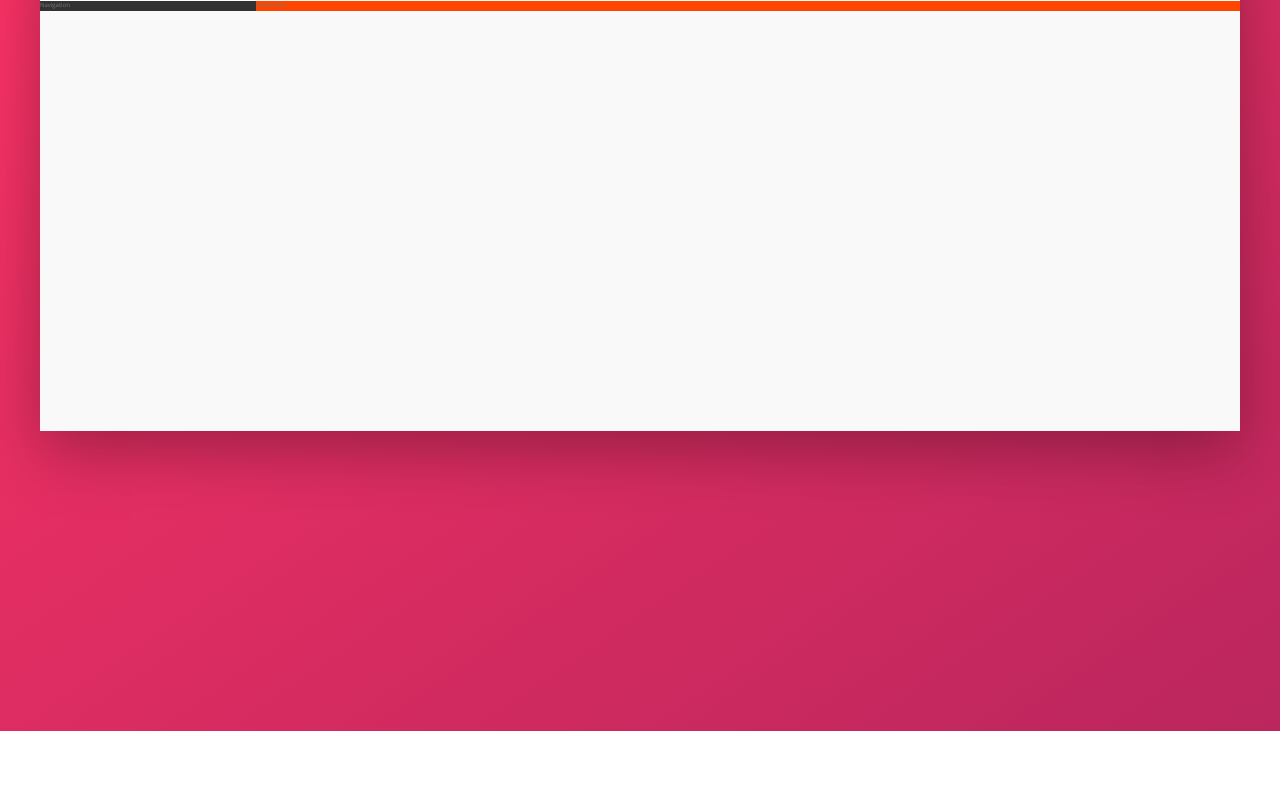
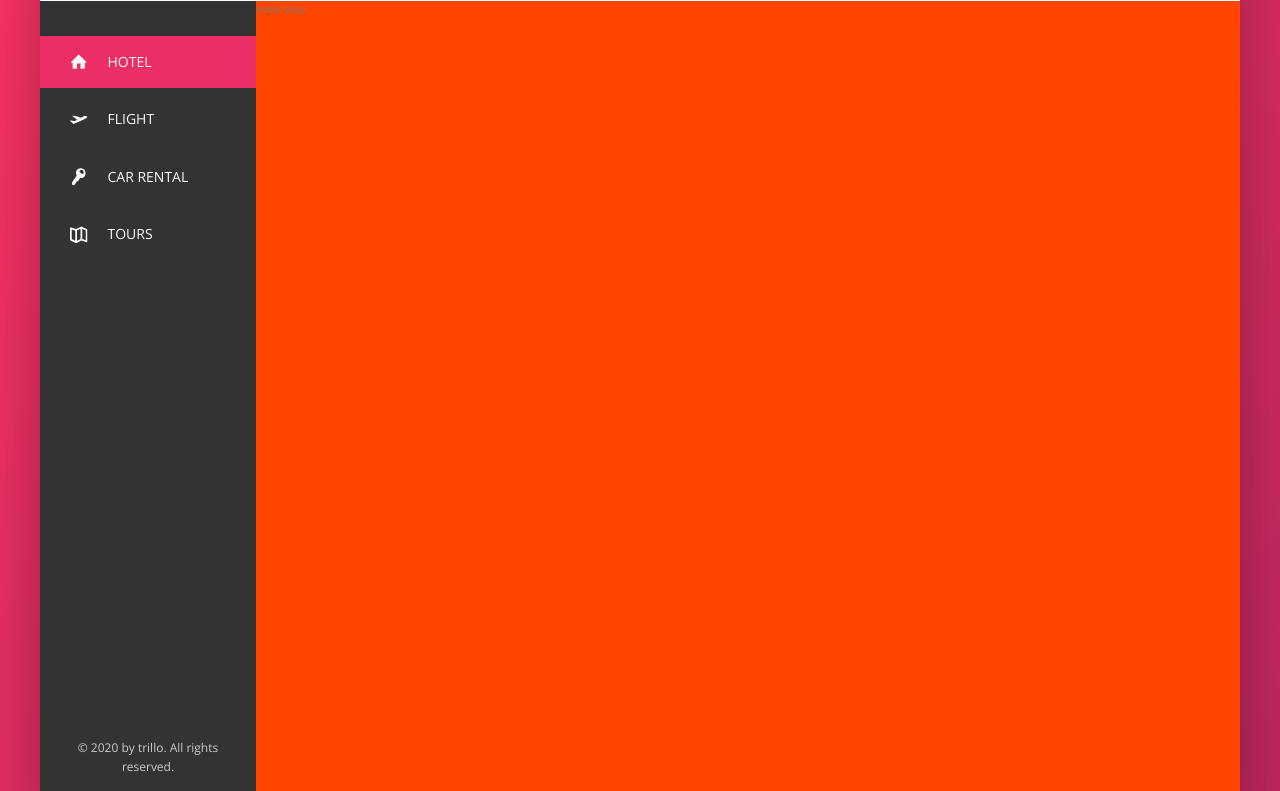
Before and after one commit to UsamaZuberi/Trillo, a website: page index.html in a window 1280 px wide. Shown: the part 149-940 px from the top of the page. Before the commit the page ends 880 px from the top, so only its background shows below. Drawn offline with nearby package versions, Linux system fonts and the light colour scheme.

Commit message:
Sidebar Designed

```diff
--- a/index.html
+++ b/index.html
@@ -1,5 +1,6 @@
 <!DOCTYPE html>
 <html lang="en">
+
 <head>
     <meta charset="UTF-8">
     <meta name="viewport" content="width=device-width, initial-scale=1.0">
@@ -10,6 +11,7 @@
 
     <title>trillo &mdash; Your all-in-one booking app</title>
 </head>
+
 <body>
     <div class="container">
         <header class="header">
@@ -46,7 +48,44 @@
 
         <div class="content">
             <nav class="sidebar">
-                    Navigation
+                <ul class="side-nav">
+                    <li class="side-nav__item side-nav__item--active">
+                        <a href="#" class="side-nav__link">
+                            <svg class="side-nav__icon">
+                                <use xlink:href="img/sprite.svg#icon-home"></use>
+                            </svg>
+                            <span>Hotel</span>
+                        </a>
+                    </li>
+                    <li class="side-nav__item">
+                        <a href="#" class="side-nav__link">
+                            <svg class="side-nav__icon">
+                                <use xlink:href="img/sprite.svg#icon-aircraft-take-off"></use>
+                            </svg>
+                            <span>Flight</span>
+                        </a>
+                    </li>
+                    <li class="side-nav__item">
+                        <a href="#" class="side-nav__link">
+                            <svg class="side-nav__icon">
+                                <use xlink:href="img/sprite.svg#icon-key"></use>
+                            </svg>
+                            <span>Car rental</span>
+                        </a>
+                    </li>
+                    <li class="side-nav__item">
+                        <a href="#" class="side-nav__link">
+                            <svg class="side-nav__icon">
+                                <use xlink:href="img/sprite.svg#icon-map"></use>
+                            </svg>
+                            <span>Tours</span>
+                        </a>
+                    </li>
+                </ul>
+
+                <div class="legal">
+                    &copy; 2020 by trillo. All rights reserved.
+                </div>
             </nav>
             <main class="hotel-view">
                 Hotel View
@@ -54,4 +93,5 @@
         </div>
     </div>
 </body>
+
 </html>
--- a/sass/_base.scss
+++ b/sass/_base.scss
@@ -1,21 +1,3 @@
-/*
-COLORS
-
-Primary: #eb2f64
-Primary light: #FF3366
-Primary dark: #BA265D
-
-Grey light 1: #faf9f9
-Grey light 2: #f4f2f2
-Grey light 3: #f0eeee
-Grey light 4: #ccc
-
-Grey dark 1: #333
-Grey dark 2: #777
-Grey dark 3: #999
-
-*/
-
 :root {
     --color-primary: #eb2f64;
     --color-primary-light: #FF3366;
@@ -42,11 +24,11 @@ Grey dark 3: #999
 *::before,
 *::after {
     box-sizing: inherit;
-    font-size: 62.5%; // 1rem = 10px, 10px/16px = 62.5%
 }
 
 html {
     box-sizing: border-box;
+    font-size: 62.5%; // 1rem = 10px, 10px/16px = 62.5%
 }
 
 body {
--- a/sass/_components.scss
+++ b/sass/_components.scss
@@ -114,8 +114,74 @@
         border-radius: 50%;
         margin-right: 1rem;
     }
+}
 
-    &__user-name {
-        font-size: 1.5rem;
+//////////////////////////////////////////////////////////////////
+//SIDE NAVIGATION
+.side-nav {
+    font-size: 1.4rem;
+    list-style: none;
+    margin-top: 3.5rem;
+
+    &__item {
+        position: relative;
+
+        &:not(:last-child) {
+            margin-bottom: .5rem;
+        }
+    }
+
+    &__item::before {
+        content: "";
+        position: absolute;
+        top: 0;
+        left: 0;
+        height: 100%;
+        width: 3px;
+        background-color: var(--color-primary);
+        transform: scaleY(0);
+        transition: transform .2s,
+                    width .4s cubic-bezier(1,0,0,1) .2s,
+                    background-color .1s;
+    }
+
+    &__item:hover::before,
+    &__item--active::before {
+        transform: scaleY(1);
+        width: 100%;
+    }
+
+    &__item:active::before {
+        background-color: var(--color--primary-light);
+    }
+
+    &__link:link,
+    &__link:visited {
+        color: var(--color-grey-light-1);
+        text-decoration: none;
+        text-transform: uppercase;
+        display: block;
+        padding: 1.5rem 3rem;
+        position: relative;
+        z-index: 10;
+
+        display: flex;
+        align-items: center;
+    }
+
+    &__icon {
+        width: 1.75rem;
+        height: 1.75rem;
+        margin-right: 2rem;
+        fill: currentColor;
     }
 }
+
+//////////////////////////////////////////////////////////////////
+//LEGAL TEXT
+.legal {
+    font-size: 1.2rem;
+    color: var(--color-grey-light-4);
+    text-align: center;
+    padding: 2.5rem;
+}
--- a/sass/_layout.scss
+++ b/sass/_layout.scss
@@ -26,11 +26,18 @@
     background-color: var(--color-grey-dark-1);
 
     flex: 0 0 18%;
+
+    display: flex;
+    flex-direction: column;
+    justify-content: space-between;
 }
 
 .hotel-view {
     background-color: #fff;
+
+    //TEST
     background-color: orangered;
+    height: 80rem;
 
     flex: 1;
 }
```
Also changed, not shown: css/style.css. Lines whose indentation alone changed are shown as unchanged.
